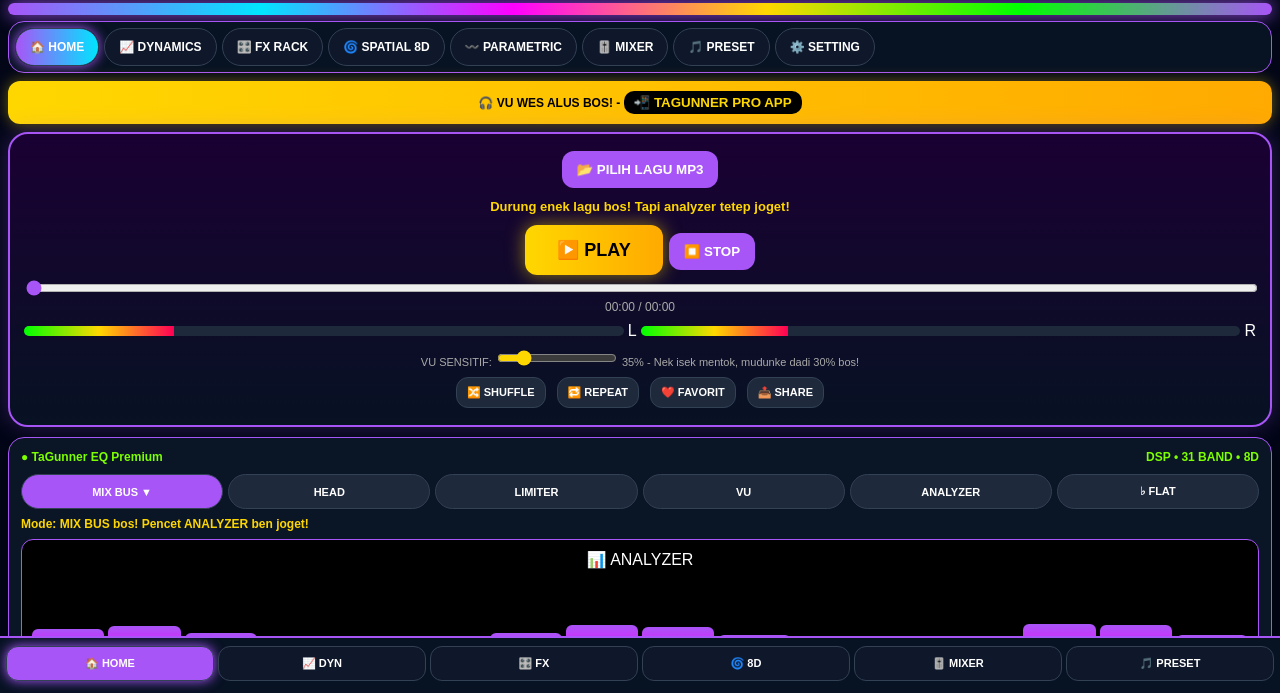
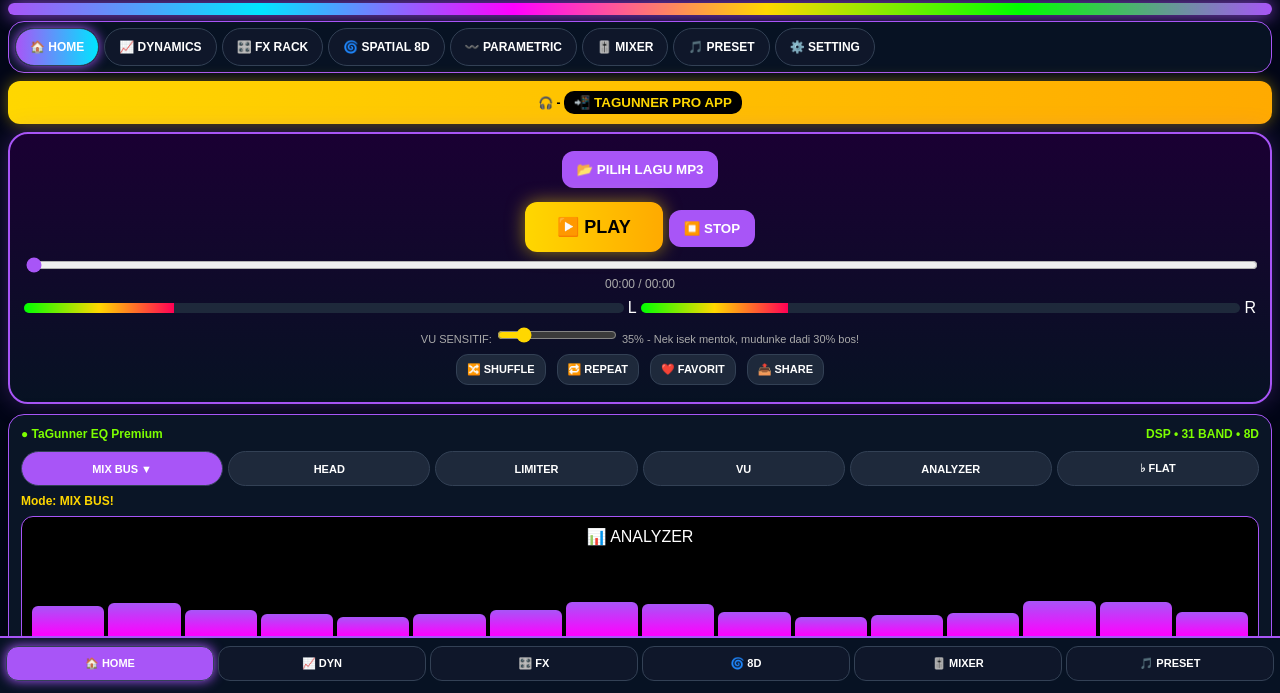
Before and after one commit to amdabwi/tagun-equ, a plain HTML site: page index.html in a window 1280 px wide. Shown: the part 105-798 px from the top of the page. Drawn offline with Linux system fonts and the light colour scheme.

Commit message:
Refactor warning message and update page info

```diff
--- a/index.html
+++ b/index.html
@@ -12,11 +12,11 @@
 <button onclick="showPage('preset',this)">🎵 PRESET</button>
 <button onclick="showPage('setting',this)">⚙️ SETTING</button>
 </div>
-<div class="warn">🎧 VU WES ALUS BOS! - <button onclick="installApp()" style="background:#000;color:#ffd700;border:0;padding:4px 10px;border-radius:10px;font-weight:900">📲 TAGUNNER PRO APP</button></div>
+<div class="warn">🎧 - <button onclick="installApp()" style="background:#000;color:#ffd700;border:0;padding:4px 10px;border-radius:10px;font-weight:900">📲 TAGUNNER PRO APP</button></div>
 <div class="player">
 <button onclick="document.getElementById('file').click()">📂 PILIH LAGU MP3</button>
 <input type="file" id="file" accept="audio/*">
-<div id="judul">Durung enek lagu bos! Tapi analyzer tetep joget!</div>
+<div id="judul"></div>
 <button class="play" id="playBtn">▶️ PLAY</button><button id="stopBtn">⏹️ STOP</button><br>
 <input type="range" id="seek" value="0"><div id="time">00:00 / 00:00</div>
 <div class="vu"><div class="vu-bar"><i id="vuL" style="width:10%"></i></div><span>L</span><div class="vu-bar"><i id="vuR" style="width:10%"></i></div><span>R</span></div>
@@ -26,7 +26,7 @@
 <div id="page-home" class="page show">
 <div class="card"><div class="row"><span>● TaGunner EQ Premium</span><span>DSP • 31 BAND • 8D</span></div>
 <div class="pill"><button class="on" onclick="setPill(this,'MIX BUS')">MIX BUS ▼</button><button onclick="setPill(this,'HEAD')">HEAD</button><button onclick="setPill(this,'LIMITER')">LIMITER</button><button onclick="setPill(this,'VU')">VU</button><button onclick="setPill(this,'ANALYZER')">ANALYZER</button><button onclick="setPreset([0,0,0,0,0,0,0,0,0,0,0,0,0,0,0,0,0,0,0,0,0,0,0,0,0,0,0,0,0,0,0])">♭ FLAT</button></div>
-<div id="pillInfo">Mode: MIX BUS bos! Pencet ANALYZER ben joget!</div>
+<div id="pillInfo">Mode: MIX BUS!</div>
 <div id="analyzerBox" style="display:block;background:#000;border:1px solid #a855f7;border-radius:12px;padding:10px;margin-top:8px;text-align:center">📊 ANALYZER<div class="bars" id="anaBars"><div></div><div></div><div></div><div></div><div></div><div></div><div></div><div></div><div></div><div></div><div></div><div></div><div></div><div></div><div></div><div></div></div></div>
 </div>
 <div class="eq" id="eqHome"></div>
@@ -38,7 +38,7 @@
 <div id="page-parametric" class="page"><div class="big">〰️ PARAMETRIC EQ</div><div class="box"><b>BAND 1 - LOW:</b> Freq <input type="range" min="20" max="200" value="60" style="width:100%"> Gain <input type="range" min="-12" max="12" value="4" style="width:100%"><br><br><b>BAND 2 - MID:</b> Freq <input type="range" min="200" max="1000" value="400" style="width:100%"> Gain <input type="range" min="-12" max="12" value="2" style="width:100%"><br><br><b>BAND 3 - HIGH MID:</b> Freq <input type="range" min="1000" max="5000" value="2500" style="width:100%"> Gain <input type="range" min="-12" max="12" value="3" style="width:100%"><br><br><b>BAND 4 - HIGH:</b> Freq <input type="range" min="5000" max="20000" value="10000" style="width:100%"> Gain <input type="range" min="-12" max="12" value="2" style="width:100%"><br><br><button class="btn-gold" onclick="alert('Parametric disimpen bos!')">💾 SIMPAN PARAMETRIC</button></div></div>
 <div id="page-mixer" class="page"><div class="big">🎚️ MIXER</div><div class="box"><b>CH 1 - MUSIK:</b><input type="range" min="0" max="100" value="80" style="width:100%"><br><br><b>CH 2 - VOKAL:</b><input type="range" min="0" max="100" value="60" style="width:100%"><br><br><b>CH 3 - BASS:</b><input type="range" min="0" max="100" value="90" style="width:100%"><br><br><b>CH 4 - SULING / MELODI:</b><input type="range" min="0" max="100" value="70" style="width:100%"><br><br><b>CH 5 - MONITOR:</b><input type="range" min="0" max="100" value="50" style="width:100%"></div></div>
 <div id="page-preset" class="page"><div class="big">🎵 PRESET</div><div class="grid"><button onclick="setPreset([3,5,4,3,4,5,4,3,2,2,1,1,0,0,0,0,0,0,0,0,0,0,0,0,0,0,0,0,0,0,0]);showPage('home',document.querySelector('#topMenu button'));alert('DANGDUT aktif bos!')">DANGDUT</button><button onclick="setPreset([6,6,5,4,3,2,1,0,0,0,0,1,2,3,3,2,1,0,0,0,1,2,3,3,2,1,0,0,0,0,0]);showPage('home',document.querySelector('#topMenu button'));alert('DJ KOPLO aktif bos!')">DJ / KOPLO</button><button onclick="setPreset([5,5,4,4,3,3,2,2,1,1,2,2,3,3,4,4,3,3,2,2,1,1,0,0,0,0,0,0,0,0,0]);showPage('home',document.querySelector('#topMenu button'));alert('HOREG aktif bos!')">HOREG</button><button onclick="setPreset([4,4,4,3,3,2,2,1,1,2,2,3,3,2,2,1,1,0,0,0,0,0,0,0,0,0,0,0,0,0,0]);showPage('home',document.querySelector('#topMenu button'));alert('JARANAN aktif bos!')">JARANAN</button><button onclick="setPreset([0,0,0,0,0,0,0,0,0,0,0,0,0,0,0,0,0,0,0,0,0,0,0,0,0,0,0,0,0,0,0]);showPage('home',document.querySelector('#topMenu button'));alert('FLAT aktif bos!')">FLAT</button><button onclick="setPreset([6,5,5,4,4,3,3,2,2,1,1,0,0,0,0,0,0,0,0,0,0,0,0,0,0,0,0,0,0,0,0]);showPage('home',document.querySelector('#topMenu button'));alert('BASS BOOST aktif bos!')">BASS BOOST</button></div></div>
-<div id="page-setting" class="page"><div class="big">⚙️ SETTING</div><div class="box"><b>Tema:</b> <button class="btn-blue" onclick="document.body.style.background='#020617'">🌑 GELAP</button> <button class="btn-gold" onclick="document.body.style.background='#1a1a1a'">🌕 ABU</button><br><br><b>Versi:</b> V15 PWA OFFLINE<br><b>©:</b> AMDA • AUDIO<br><br><button class="btn-red" onclick="location.reload()">🔄 RESET</button></div></div>
+<div id="page-setting" class="page"><div class="big">⚙️ SETTING</div><div class="box"><b>Tema:</b> <button class="btn-blue" onclick="document.body.style.background='#020617'">🌑 GELAP</button> <button class="btn-gold" onclick="document.body.style.background='#1a1a1a'">🌕 ABU</button><br><br><b>Versi:</b> V15<br><b>©:</b> AMDA • AUDIO<br><br><button class="btn-red" onclick="location.reload()">🔄 RESET</button></div></div>
 <div class="sec">🛠️ TOOLS</div>
 <div class="tools"><button onclick="setPreset([0,0,0,0,0,0,0,0,0,0,0,0,0,0,0,0,0,0,0,0,0,0,0,0,0,0,0,0,0,0,0])">♭ FLAT</button><button onclick="alert('Disimpen bos!')">💾 SAVE</button><button onclick="alert('Dibuka bos!')">📂 LOAD</button><button id="bypassBtn">🚫 BYPASS</button><button id="muteBtn">🔇 MUTE</button><button id="soloBtn">🎧 SOLO</button><button onclick="alert('Auto EQ aktif bos!')">🤖 AUTO</button><button onclick="location.reload()">🔄 RESET</button></div>
 <p class="foot">TaGunner EQ V15 • PWA OFFLINE • AMDA • AUDIO bos!</p>
```
